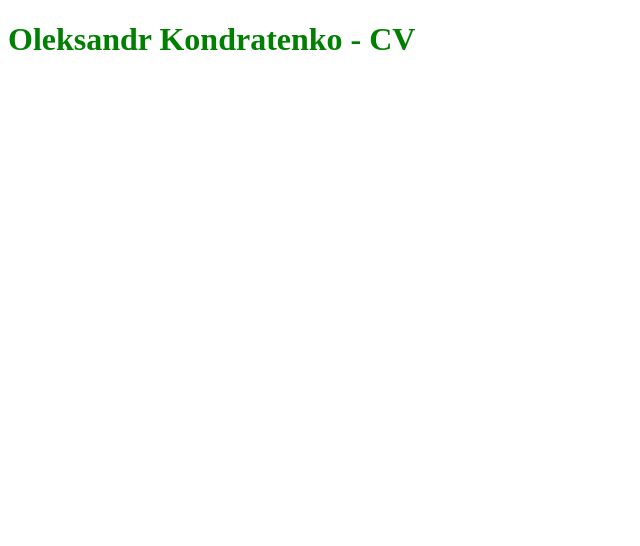
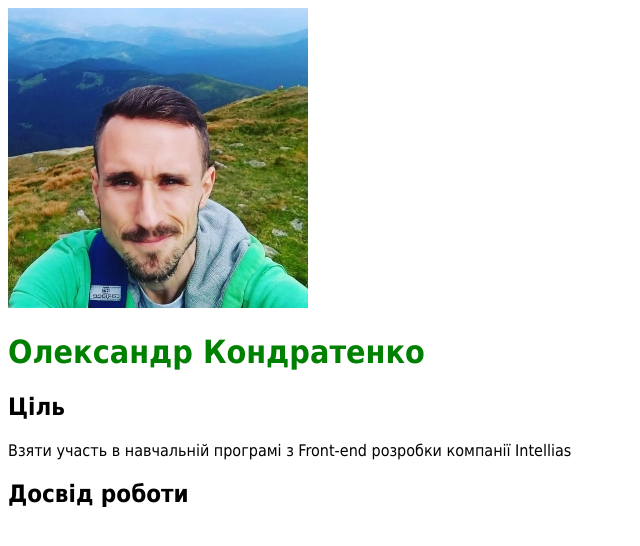
Before and after one commit to defender-8/my-cv, a plain HTML site: page index.html in a window 1280 px wide. Shown: the whole page, without its empty margins (0-640 px from the left). Drawn offline with Linux system fonts and the light colour scheme.

Commit message:
- base structure

```diff
--- /dev/null
+++ b/css/general.css
@@ -0,0 +1,7 @@
+html {
+  font-family: Tahoma, sans-serif;
+}
+
+h1 {
+  color: green;
+}
--- a/index.html
+++ b/index.html
@@ -2,11 +2,48 @@
 <html lang="en">
 <head>
   <meta charset="UTF-8">
-  <title>Oleksandr Kondratenko</title>
-  <link rel="stylesheet" href="style.css">
+  <title>Олександр Кондратенко</title>
+  <link rel="stylesheet" href="css/general.css">
+  <link rel="stylesheet" href="css/utils.css">
+  <link rel="stylesheet" href="css/components.css">
 </head>
 <body>
-<h1>Oleksandr Kondratenko - CV</h1>
-<script src="index.js"></script>
+  <header class="header">
+    <div class="header-left">
+      <img src="images/avatar.jpg" class="avatar">
+    </div>
+    <div class="header-right">
+      <h1>Олександр Кондратенко</h1>
+      <section class="contacts">
+        <div class="contacts-left">
+
+        </div>
+        <div class="contacts-right">
+
+        </div>
+      </section>
+    </div>
+  </header>
+  <main>
+    <section class="section">
+      <div class="section-left">
+        <h2 class="section-title">Ціль</h2>
+      </div>
+      <div class="section-right">
+        <div class="section-content">
+          Взяти участь в навчальній програмі з Front-end розробки компанії Intellias
+        </div>
+      </div>
+    </section>
+    <section class="section">
+      <div class="section-left">
+        <h2 class="section-title">Досвід роботи</h2>
+      </div>
+      <div class="section-right">
+        <div class=""></div>
+      </div>
+    </section>
+  </main>
+<script src="js/index.js"></script>
 </body>
 </html>
--- a/style.css
+++ /dev/null
@@ -1,3 +0,0 @@
-h1 {
-  color: green;
-}
```
Also changed, not shown: css/components.css (added), css/utils.css (added), images/avatar.jpg (added), js/index.js (renamed from index.js).
